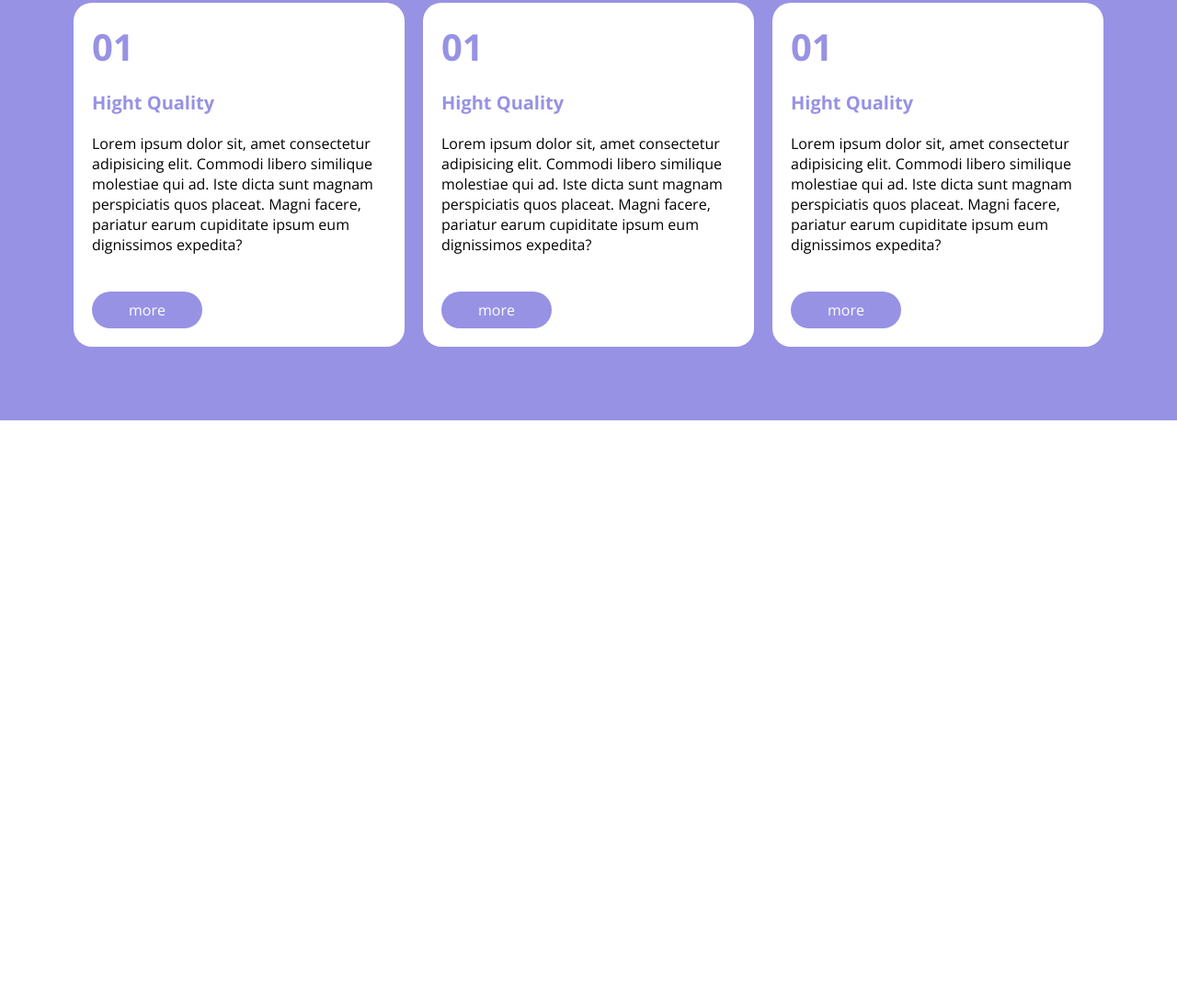
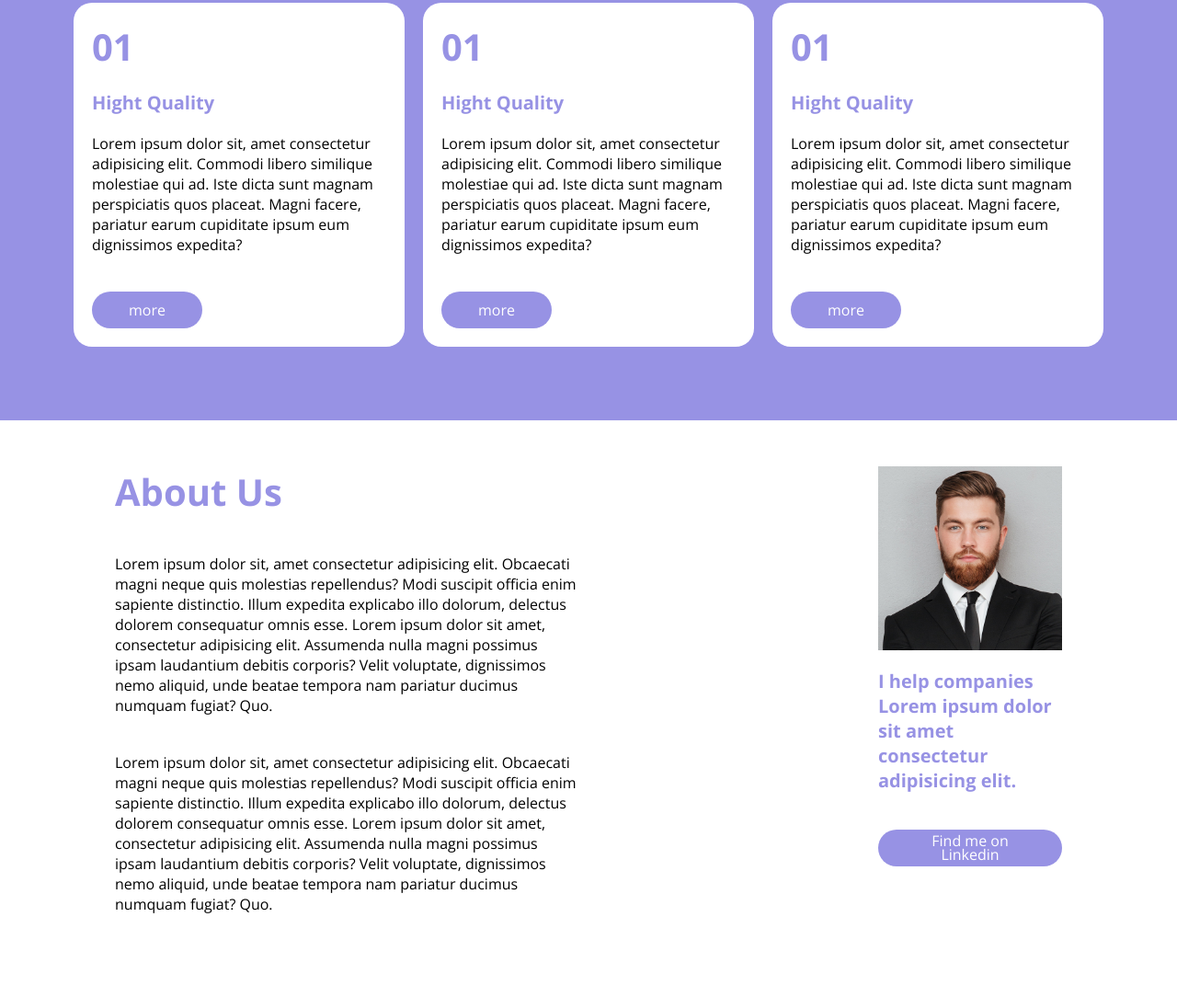
Before and after one commit to DeboraChiarelli/htmlcss-responsive-layout, a plain HTML site: page index.html in a window 1280 px wide. Shown: the part 3544-4628 px from the top of the page at 92% size. Before the commit the page ends 4001 px from the top, so only its background shows below. Drawn offline with nearby package versions, Linux system fonts and the light colour scheme.

Commit message:
Add - Responsive Mobile About section

```diff
--- a/css/style.css
+++ b/css/style.css
@@ -258,6 +258,8 @@ figure > img {
     height: 100%;
 }
 
+/* section benefits */
+
 .section-benefits {
     background-color: var(--purple);
     padding: 70px;
@@ -302,6 +304,66 @@ figure > img {
     border-radius: 20px;
     padding: 0 40px;
 }
+
+/* section-about */
+
+.about {
+    padding: 40px;
+}
+
+.title-about {
+    color: var(--purple);
+    font-size: 40px;
+    margin-bottom: 40px;
+}
+
+.image-about {
+    width: 200px;
+    margin-bottom: 20px;
+}
+
+.text-about {
+    color: var(--purple);
+    font-size: 20px;
+    margin-bottom: 40px;
+}
+
+.button-about {
+    color: white;
+    line-height: 15px;
+    text-align: center;
+    background-color: var(--purple);
+    border-radius: 20px;
+    padding: 5px 50px;
+}
+
+/* inserendo una col-7 e una col-5 nell'inspector
+segnalava un errore di: "invalid property".
+Non sono riuscita in altro modo a metterli affiancate
+se non con una col-6 e una col-2.
+
+.col-7 {
+    flex-basis: calc ((100% / 12) * 7)
+}
+
+.col-5 {
+    flex-basis: calc ((100% / 12) * 5);
+} */
+
+
+
+
+
+
+
+
+
+
+
+
+
+
+
 
 
 
@@ -407,7 +469,7 @@ figure > img {
     .section-benefits .col {
         width: 50%;
     }
-
+}
 
 
 @media (max-width:580px) {
@@ -416,3 +478,15 @@ figure > img {
         flex-direction: column;
     }
 }
+
+/* section-about */
+@media (max-width:580px) {
+    .about .col {
+        flex-basis: 0;
+    }
+
+    .about .row {
+        flex-direction: column;
+        width: 50%;
+    }
+}
--- a/index.html
+++ b/index.html
@@ -241,7 +241,24 @@
                     </div>
         </section>
 
-
+       <section class="about">
+        <div class="container-medium">
+            <div class="row row-about justify-between">
+                <div class="col-6 col-about">
+                    <h2 class="title-about"><strong>About Us</strong></h2>
+                    <p class="text-benefits">Lorem ipsum dolor sit, amet consectetur adipisicing elit. Obcaecati magni neque quis molestias repellendus? Modi suscipit officia enim sapiente distinctio. Illum expedita explicabo illo dolorum, delectus dolorem consequatur omnis esse. Lorem ipsum dolor sit amet, consectetur adipisicing elit. Assumenda nulla magni possimus ipsam laudantium debitis corporis? Velit voluptate, dignissimos nemo aliquid, unde beatae tempora nam pariatur ducimus numquam fugiat? Quo.</p>
+                    <p class="text-benefits">Lorem ipsum dolor sit, amet consectetur adipisicing elit. Obcaecati magni neque quis molestias repellendus? Modi suscipit officia enim sapiente distinctio. Illum expedita explicabo illo dolorum, delectus dolorem consequatur omnis esse. Lorem ipsum dolor sit amet, consectetur adipisicing elit. Assumenda nulla magni possimus ipsam laudantium debitis corporis? Velit voluptate, dignissimos nemo aliquid, unde beatae tempora nam pariatur ducimus numquam fugiat? Quo.</p>
+                </div>
+                <div class="col-2">
+                    <figure>
+                        <img src="./img/about.jpg" class="image-about" alt="" />
+                    </figure>
+                    <p class="text-about"><strong>I help companies Lorem ipsum dolor sit amet consectetur adipisicing elit.</strong></p>
+                    <a href="#" class="button-about">Find me on Linkedin</a>
+                </div>
+            </div>
+        </div>
+       </section>
 
 
 
```
